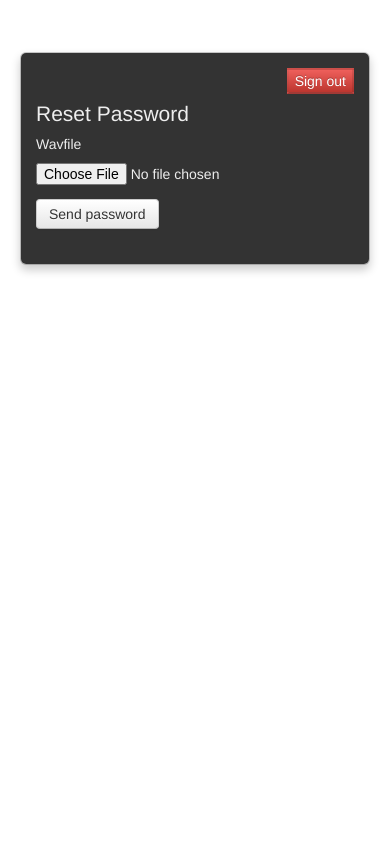
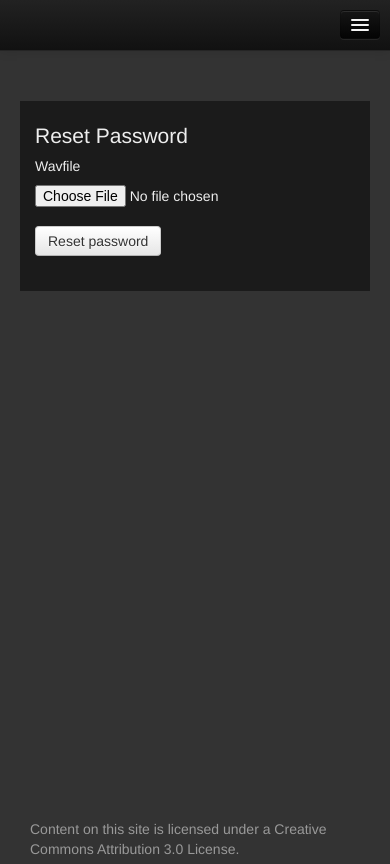
Before and after one commit to stahlnow/noisetracks-django, a Django app: template trackers/templates/userena/password_reset_form.html in a window 390 px wide. Before the commit the page ends 273 px from the top, so only its background shows below. Run offline with Django 3.2, Linux system fonts and the light colour scheme; the template is opened without the code that fills it: values that come from a table or form of the project are taken from there, others are empty; a user stored in the database is signed in; tables that the repository leaves empty hold one stand-in row (values such as "Sample post"); parts of the project's set-up code (start-up, migrations or seed data) failed here and were passed over.

Commit message:
updated frontend

```diff
--- a/noisetracks/settings.py
+++ b/noisetracks/settings.py
@@ -78,7 +78,7 @@ STATIC_URL = '/static/'
 
 # Additional locations of static files (absolute paths)
 STATICFILES_DIRS = (
-    os.path.join(BASE, "static"),
+    os.path.join(BASE, "static"),  # these files will be collected on server and moved to /noisetracks/static
 )
 
 ADMIN_MEDIA_PREFIX = '/static/admin/'
@@ -105,6 +105,7 @@ TEMPLATE_LOADERS = (
 )
 
 TEMPLATE_CONTEXT_PROCESSORS = (
+    'django.core.context_processors.request',
     'django.core.context_processors.debug',
     'django.core.context_processors.i18n',
     'django.core.context_processors.media',
--- a/noisetracks/templates/base.html
+++ b/noisetracks/templates/base.html
@@ -5,30 +5,76 @@
     <meta name="viewport" content="width=device-width, initial-scale=1.0">
     <link href="{% static "css/bootstrap.min.css"%}" rel="stylesheet" media="screen">
     <link href="{% static "css/layout.css"%}" rel="stylesheet" media="screen">
+</head>
+<body>
+<div id="wrapper">
+    {% block wrapper %}
+        <!-- Fixed navbar -->
+        <div class="navbar navbar-fixed-top navbar-inverse">
+            <div class="navbar-inner">
+                <div>
+                    <button type="button" class="btn btn-navbar" data-toggle="collapse" data-target=".nav-collapse">
+                        <span class="icon-bar"></span>
+                        <span class="icon-bar"></span>
+                        <span class="icon-bar"></span>
+                    </button>
+                    {% load nav %}
+                    <div class="nav-collapse collapse">
+                        <ul class="nav pull-right">
+
+                            <li class="{% active request "^/$" %}"><a href="/">Home</a></li>
+                            {% if user.is_authenticated %}
+                                <li class="profile {% active request "^/(?P<username>\w+)/$" %}"><a href="#">Profile</a></li>
+                            {% endif %}
+                            <!--
+                            <li><a href="#about">About</a></li>
+                            <li><a href="#contact">Contact</a></li>
+                            -->
+                            {% if user.is_authenticated %}
+                                <li class="dropdown">
+                                    <a href="#" class="dropdown-toggle" data-toggle="dropdown"><i class="icon-wrench"></i> <b class="caret"></b></a>
+                                    <ul class="dropdown-menu">
+                                        <li class="editProfile"><a href="#">Edit profile</a></li>
+                                        <li class="changePassword"><a href="#">Change password</a></li>
+                                        <li class="changeEmail"><a href="#">Change email</a></li>
+                                        <li class="divider"></li>
+                                        <!--<li class="nav-header">Nav header</li>-->
+                                        <li class="signout"><a href="#">Sign out</a></li>
+                                    </ul>
+                                </li>
+                            {% endif %}
+                        </ul>
+                    </div><!--/.nav-collapse -->
+                </div>
+            </div>
+        </div>
+
+        <div id="content">
+            <div class="container-fluid">
+                <div class="row-fluid">
+                    <div class="span8">
+                        {% block main %}
+                            {% if not user.is_authenticated %}<h1>Hello, Noise.</h1>{% endif %}
+                        {% endblock %}
+                    </div>
+                    <div id="profile" class="span4">
+                        {% block profile %}{% endblock %}
+                    </div>
 
 
-</head>
-<body style="background-color: white;">
-
-
-<div class="wrapper">
-    {% block wrapper %}
-        <div class="container-fluid">
-
-            <div class="row-fluid">
-                <div class="span7">
-                    {% block main %} {% endblock %}
-                </div>
-                <div id="profile" class="span5 dropdown-menu clearfix">
-                    {% if user.is_authenticated %}
-                        <button class="signout btn-danger" style="float:right;">Sign out</button>
-                    {% endif %}
-                    {% block profile %} {% endblock %}
                 </div>
             </div>
         </div>
     {% endblock %}
+
+    <div id="push"></div>
+
 </div>
+
+<div id="footer">
+    <p class="muted credit">Content on this site is licensed under a Creative Commons Attribution 3.0 License.</p>
+</div>
+
 <script src="http://code.jquery.com/jquery.js"></script>
 <script src="{% static "js/bootstrap.min.js"%}"></script>
 
@@ -40,6 +86,18 @@
         $('.signup').on('click', function(e){
             window.location="/signup"
         })
+        $('.profile').on('click', function(e){
+            window.location="/{{ user.username }}"
+        })
+        $('.editProfile').on('click', function(e){
+            window.location="/{{ user.username }}/edit"
+        })
+        $('.changePassword').on('click', function(e){
+            window.location="/{{ user.username }}/password"
+        })
+        $('.changeEmail').on('click', function(e){
+            window.location="/{{ user.username }}/email"
+        })
     });
 </script>
 
--- a/noisetracks/urls.py
+++ b/noisetracks/urls.py
@@ -47,7 +47,9 @@ urlpatterns = patterns('',
                            {'edit_profile_form': EditProfileFormBeta},
                            name="userena_profile_edit"),
                        url(r'^', include('userena.urls')),
-                       ) + static(settings.MEDIA_URL, document_root=settings.MEDIA_ROOT)
+                       )\
+              + static(settings.MEDIA_URL, document_root=settings.MEDIA_ROOT)\
+              + static(settings.AUDIO_URL, document_root=settings.AUDIO_ROOT)
 
 # serve static files, if DEBUG = True
 urlpatterns += staticfiles_urlpatterns()
--- a/static/css/layout.css
+++ b/static/css/layout.css
@@ -1,17 +1,43 @@
-.wrapper {
-    position: relative;
-    top: 20px;
+html,
+body {
+    height: 100%;
+}
+
+#wrapper {
+    min-height: 100%;
+    height: auto !important;
+    height: 100%;
+    /* Negative indent footer by it's height */
+    margin: 0 auto -30px;
+}
+
+/* Set the fixed height of the footer here */
+#push,
+#footer {
+    height: 30px;
+}
+
+#footer {
+
+}
+
+#content {
+    padding-top: 60px;
+}
+
+.credit {
+    padding: 5px 5px 5px 10px;
 }
 
 #profile {
-    background-color: #333;
+    background-color: #1b1b1b;
     display: block;
     position: static;
     padding: 15px;
 }
 
 #profileMenu {
-    background-color: #333;
+    background-color: #1b1b1b;
     color:#fff;
     display:block;
     position: static;
@@ -22,14 +48,36 @@
 }
 
 #profileMenu a:hover {
-    color:#333;
+    color:#1b1b1b;
 }
+
+/* apply responsive CSS fixes as necessary */
+@media (max-width: 767px) {
+    #content {
+        padding-top: 0px;
+    }
+    #footer {
+        margin-left: -20px;
+        margin-right: -20px;
+        padding-left: 20px;
+        padding-right: 20px;
+    }
+}
+
+/***************Overrides ****************/
 
 ul.errorlist {
     list-style-type: none;
 }
 
-/*Overrides */
+.btn {
+    margin-top: 5px;
+}
+
+.dropdown-menu>li>a:hover {
+    color:#1b1b1b;
+}
+
 legend {
     color:#eee;
     margin-bottom: 0;
--- a/trackers/templates/userena/password_reset_form.html
+++ b/trackers/templates/userena/password_reset_form.html
@@ -28,7 +28,7 @@
         <div class="control-group">
             <div class="controls">
                 <input type="submit" class="btn"
-                       value="{% trans "Send password" %}"/>
+                       value="{% trans "Reset password" %}"/>
             </div>
         </div>
     </form>
--- a/trackers/templates/userena/signout.html
+++ b/trackers/templates/userena/signout.html
@@ -3,4 +3,5 @@
 
 {% block profile %}
 <p>{% trans "You have been signed out." %}</p>
+<p>{%blocktrans%} Take me <a href="/">home</a>. {%endblocktrans%}</p>
 {% endblock %}
--- a/trackers/templates/userena/signup_form.html
+++ b/trackers/templates/userena/signup_form.html
@@ -33,7 +33,7 @@
         </fieldset>
         <div class="control-group">
             <div class="controls">
-                <input type="submit" class="btn"
+                <input type="submit" class="btn btn-inverse"
                        value="{% trans "Signup for Noisetracks Beta" %}"/>
             </div>
         </div>
--- a/tracks/templates/tracks/index.html
+++ b/tracks/templates/tracks/index.html
@@ -2,6 +2,7 @@
 {% load i18n %}
 {% load url from future %}
 
-{% block main %}
-
+{% block profile %}
+    Thanks for testing Noisetracks Beta.<br />
+    Stay tuned!<br />
 {% endblock %}
--- /dev/null
+++ b/tracks/templatetags/nav.py
@@ -0,0 +1,12 @@
+__author__ = 'stahl'
+
+from django import template
+
+register = template.Library()
+
+@register.simple_tag
+def active(request, pattern):
+    import re
+    if re.search(pattern, request.path):
+        return 'active'
+    return ''
```
Also changed, not shown: trackers/templates/userena/profile_detail.html (+13 -0 lines), trackers/templates/userena/signin_form.html (+45 -11 lines), tracks/templates/tracks/beta.html (deleted, +0 -9 lines), tracks/views.py (+5 -4 lines), tracks/templatetags/__init__.py (added), 1 other file.
